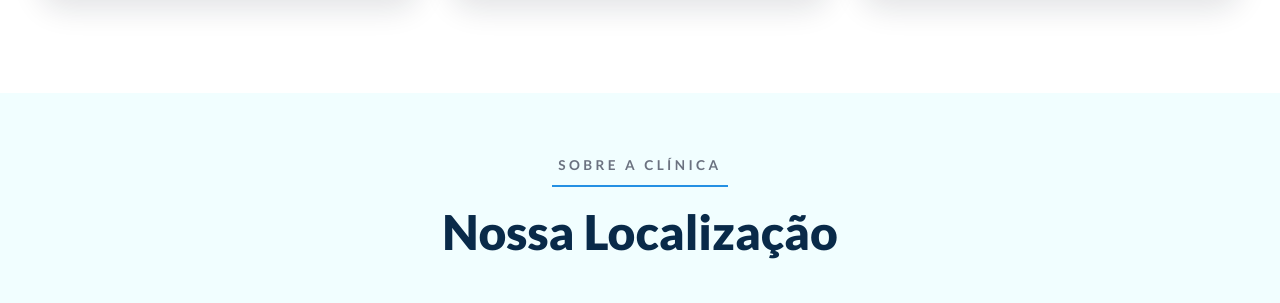
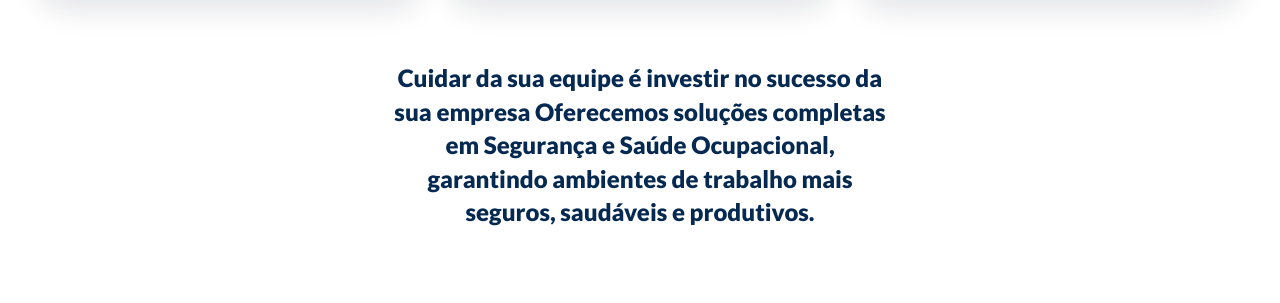
Before and after one commit to Lucio-Gabriel/prevenir-css, a plain HTML site: page index.html in a window 1280 px wide. Shown: the part 7575-7878 px from the top of the page. Drawn offline with nearby package versions, Linux system fonts and the light colour scheme.

Commit message:
feat: add text in page

```diff
--- a/index.html
+++ b/index.html
@@ -1446,6 +1446,13 @@
       </div>
     </div>
 
+    <div class="contact-cta">
+      <h1 class="contact-cta-heading">
+        Cuidar da sua equipe é investir no sucesso da sua empresa
+        Oferecemos soluções completas em Segurança e Saúde Ocupacional, garantindo ambientes de trabalho mais seguros,
+        saudáveis e produtivos.
+      </h1>
+    </div>
 
   </section>
 
```
